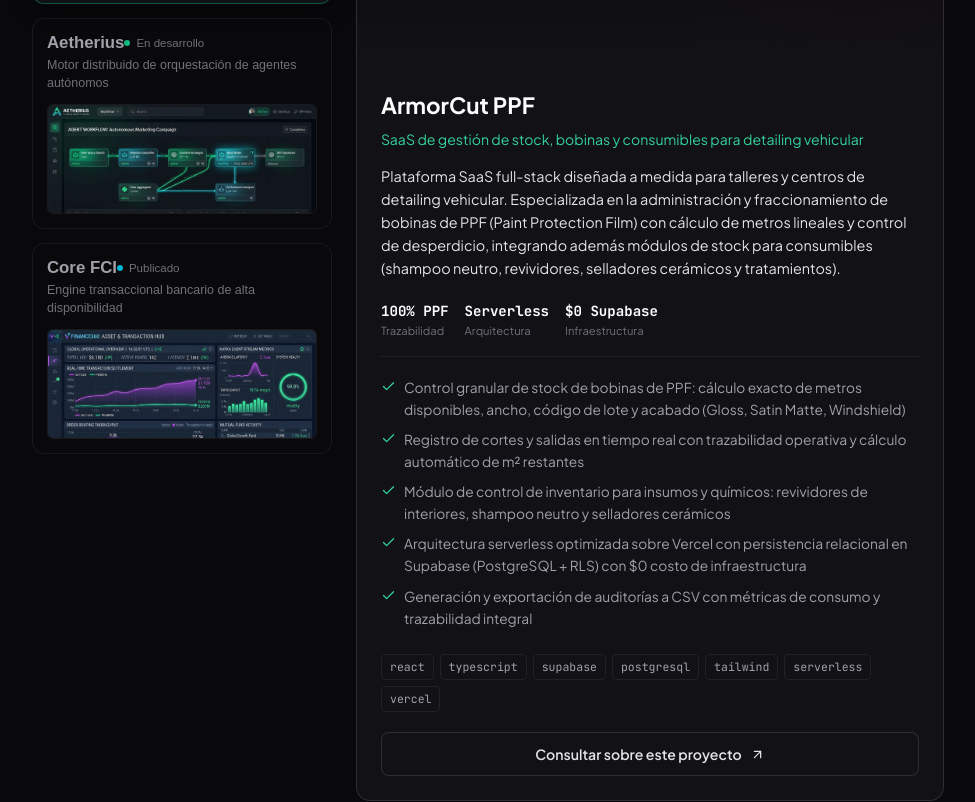
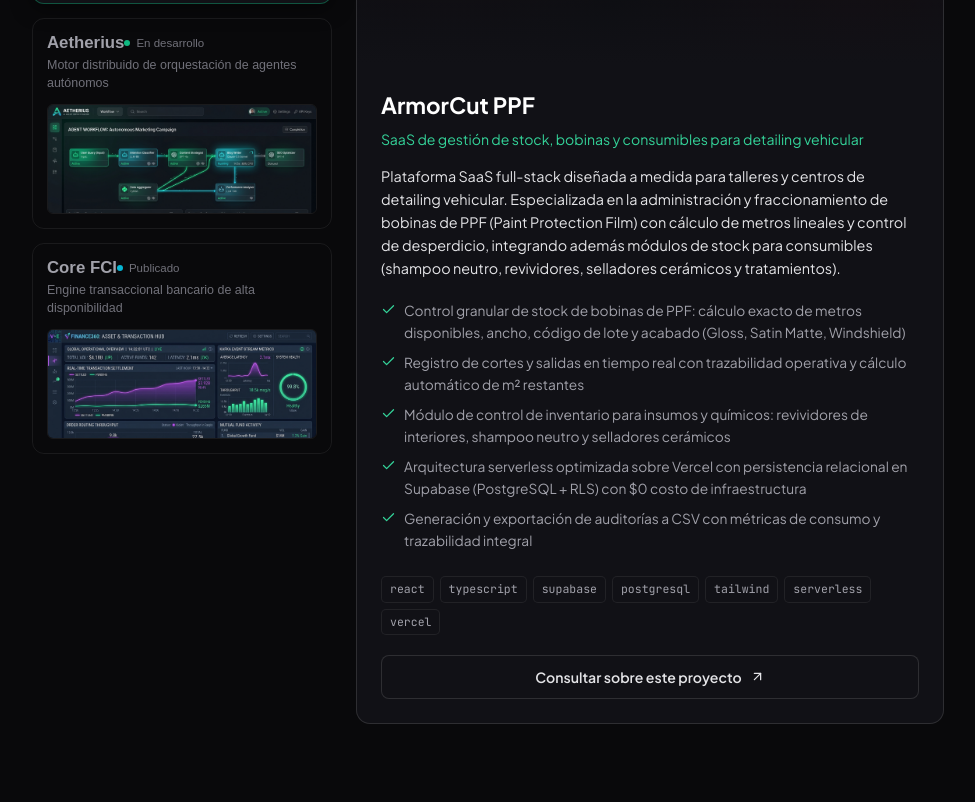
Before and after one commit to lgsoftwaredev-lab/portfolio, a React (Vite) app: page / in a window 1280 px wide. Shown: the part 2099-2901 px from the top of the page, without its empty margins (162-1137 px from the left). Built offline with nearby package versions, Linux system fonts and the light colour scheme.

Commit message:
fix: remove metric stats row from ArmorCut PPF project showcase

```diff
--- a/src/components/Projects.jsx
+++ b/src/components/Projects.jsx
@@ -79,6 +79,7 @@
               <p className="showcase-desc">{currentProject.description}</p>
 
               {/* Metrics */}
+              {currentProject.metrics && currentProject.metrics.length > 0 && (
                 <div className="showcase-metrics">
                   {currentProject.metrics.map((m, mIdx) => (
                     <div key={mIdx} className="metric-item">
@@ -87,6 +88,7 @@
                     </div>
                   ))}
                 </div>
+              )}
 
               {/* Highlights */}
               <ul className="showcase-highlights">
--- a/src/data/portfolioData.js
+++ b/src/data/portfolioData.js
@@ -74,11 +74,6 @@
         "Módulo de control de inventario para insumos y químicos: revividores de interiores, shampoo neutro y selladores cerámicos",
         "Arquitectura serverless optimizada sobre Vercel con persistencia relacional en Supabase (PostgreSQL + RLS) con $0 costo de infraestructura",
         "Generación y exportación de auditorías a CSV con métricas de consumo y trazabilidad integral"
-      ],
-      metrics: [
-        { label: "Trazabilidad", value: "100% PPF" },
-        { label: "Arquitectura", value: "Serverless" },
-        { label: "Infraestructura", value: "$0 Supabase" }
       ],
       tags: ["react", "typescript", "supabase", "postgresql", "tailwind", "serverless", "vercel"]
     },
```
Lines whose indentation alone changed are shown as unchanged.
